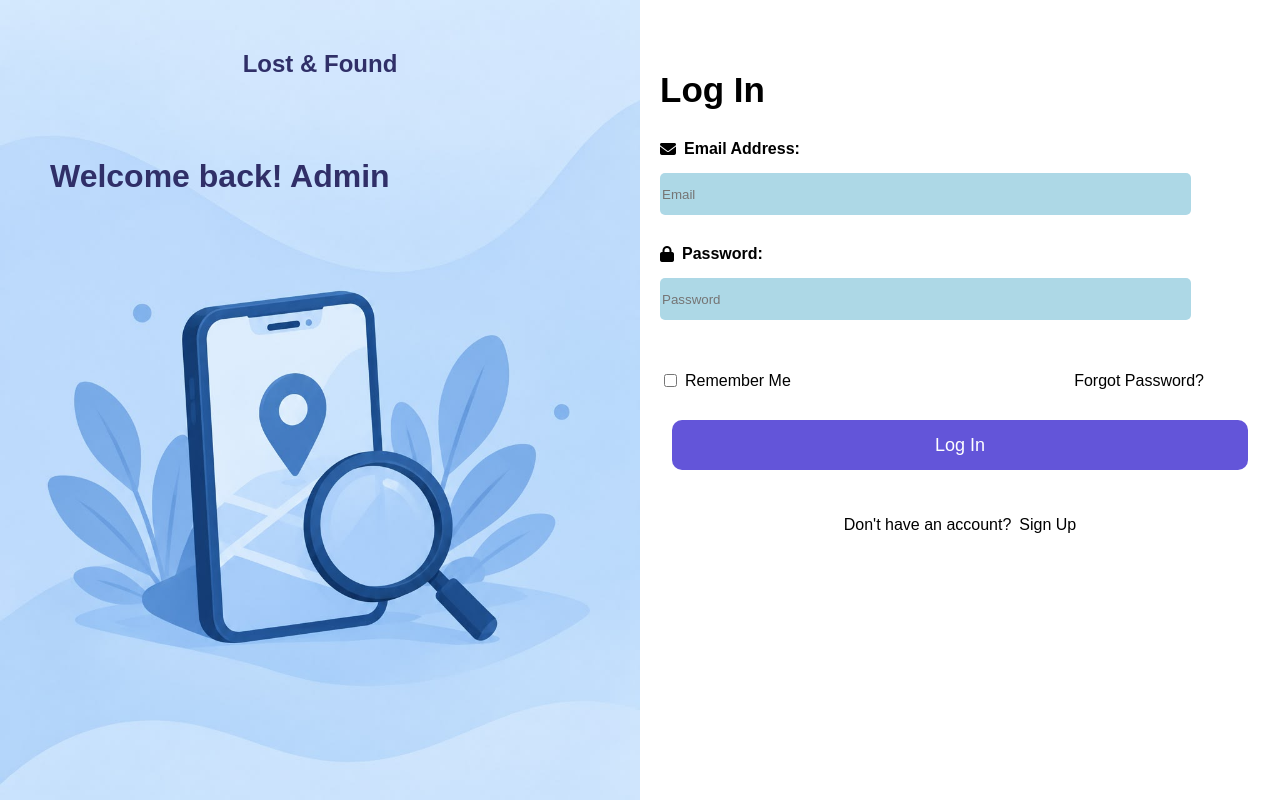
After one commit to Sei-Dev3/LostAndFound, a PHP site: page /LostAndFound/auth/admin-login.php in a window 1280 px wide. The commit adds this page. Run offline with PHP 8.4, Linux system fonts and the light colour scheme.

Commit message:
Modified Login and Signup

```diff
--- a/app/Models/Authentication.php
+++ b/app/Models/Authentication.php
@@ -30,10 +30,9 @@ class Authentication{
         $stmt->execute([$email]);
         $user=$stmt->fetch();
 
-        if($email==$user["email"] && password_verify($password,$user["password"])){
+        if($user && password_verify($password,$user["password"])){
             return "Login Successful";
-        }
-        else{
+        }else{
             return "Invalid Credentials";
         }
     }
--- a/auth/Loguot.php
+++ b/auth/Loguot.php
@@ -1,7 +1,9 @@
 <?php
 
 session_start();
+$_SESSION = [];
 session_destroy();
-header("Location:./../auth/login.php");
+header("Location: login.php");
+exit();
 
 ?>
--- /dev/null
+++ b/auth/admin-login.php
@@ -0,0 +1,87 @@
+<?php
+session_start();
+
+require_once __DIR__. '/../vendor/autoload.php';
+
+use App\Models\Authentication;
+
+$message = "";
+
+if(isset($_POST["sub"])){
+    $email=$_POST["email"];
+    $password=$_POST["password"];
+
+    $auth=new Authentication();
+    $message=$auth->login($email, $password);
+
+    if($message==="Login Successful"){
+    $_SESSION["email"]=$email;
+    header("Location: ../admin/dashboard.php");
+    exit();
+}
+}
+
+?>
+
+
+
+<!DOCTYPE html>
+<html lang="en">
+<head>
+    <meta charset="UTF-8">
+    <meta name="viewport" content="width=device-width, initial-scale=1.0">
+    <title>Student Dashboard</title>
+    <link rel="stylesheet" href="../css/auth.css">
+    <link
+    rel="stylesheet"
+    href="https://cdnjs.cloudflare.com/ajax/libs/font-awesome/6.5.2/css/all.min.css"
+>
+</head>
+<body>
+<div class="half-login">
+    <div class="title-text">
+        <h2>Lost & Found</h2>
+    </div>
+    <div class="welcome">
+        <h1>Welcome back! Admin</h1>
+    </div>
+</div>
+
+    <div class="container">
+    <h2>Log In</h2>
+    <form method="POST">
+        <div class="insight">
+            <div class="label-icon">
+            <i class="fa-solid fa-envelope"></i>
+            <label for="email2">Email Address:</label>
+</div>
+            <input type="email" name="email" id="email" placeholder="Email" required>
+        </div>
+        <div class="insight">
+            <div class="label-icon">
+            <i class="fa-solid fa-lock"></i>
+            <label for="password">Password:</label>
+</div>
+            <input type="password" name="password" id="password" placeholder="Password" required>
+            <?php
+            if($message !== ""){
+                echo "<p>$message</p>";
+            }
+            ?>
+        </div>
+        <div class="check">
+            <label>
+                <input type="checkbox" name="policy" class="policy"> Remember Me
+                </label>
+                <a href="#">Forgot Password?</a>
+        </div>
+        <button type="submit" name="sub" class="create-acc">Log In</button>
+        <div class="log">
+        <p class="text">Don't have an account?</p>
+            <a href="../auth/signup.php">Sign Up</a>
+        </div>
+</form>
+        </div>
+
+</body>
+</html>
--- a/include/admin-navbar.php
+++ b/include/admin-navbar.php
@@ -53,7 +53,7 @@
                     <i class="fa-solid fa-gear"></i>
                     <span>Settings</span>
                 </a></li>
-                <li><a href="../student/logout.php">
+                <li><a href="../auth/admin-logout.php">
                     <i class="fa-solid fa-right-from-bracket"></i>
                     <span>Log Out</span>
                 </a></li>
--- a/student/Dashboard.php
+++ b/student/Dashboard.php
@@ -1,9 +1,10 @@
 <?php
 session_start();
-if(!isset($_SESSION["email"])){
+if (!isset($_SESSION["email"])) {
     header("Location: ../auth/login.php");
     exit();
 }
+
 ?>
 
 
```
Also changed, not shown: admin/Dashboard.php (+9 -0 lines), auth/Login.php (+4 -5 lines), auth/admin-logout.php (added, +9 -0 lines).
